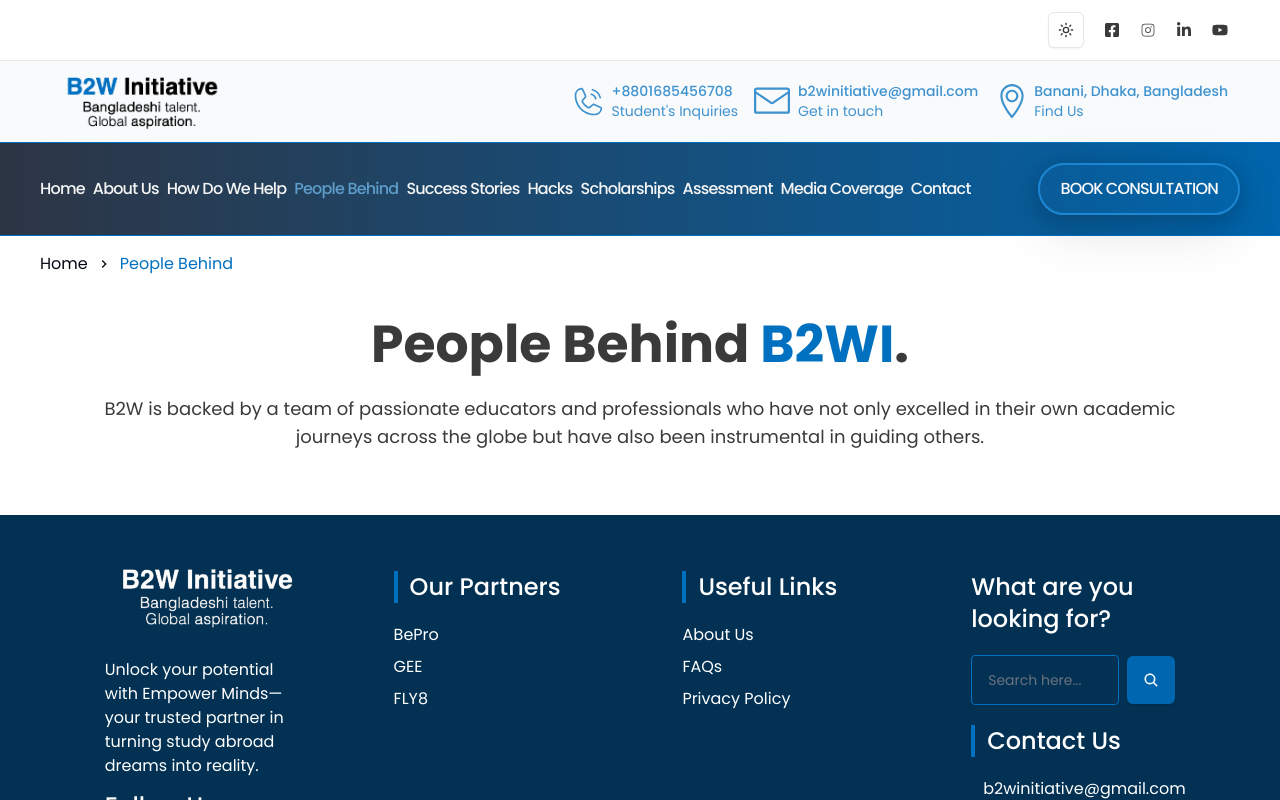
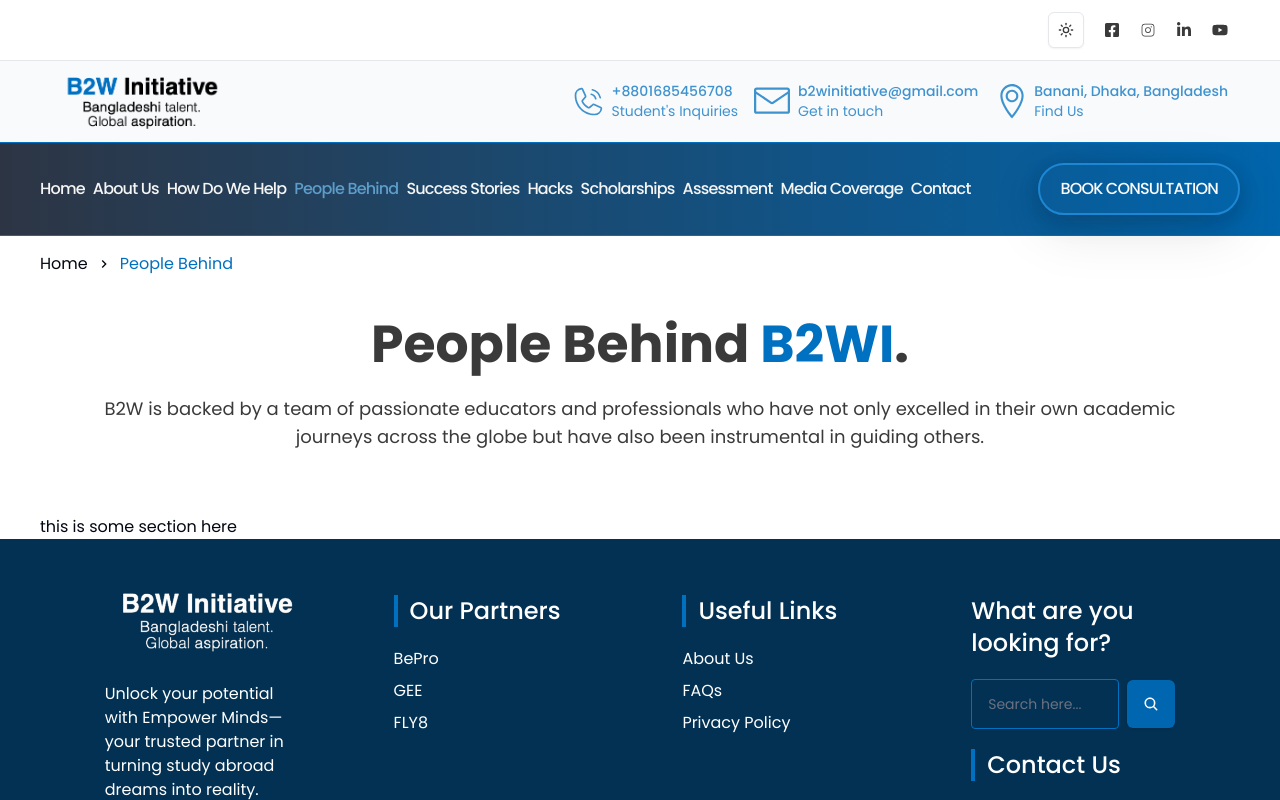
Before and after one commit to wpseemol/b2wi-development, a Next.js app: page /people-behind in a window 1280 px wide. Shown: the top 800 px of the page. Built offline with nearby package versions, Linux system fonts and the light colour scheme.

Commit message:
people behind section keep dada here

```diff
--- /dev/null
+++ b/app/people-behind/_components/people-Behind-content.tsx
@@ -0,0 +1,3 @@
+export default function PeopleBehindContent() {
+    return <div>this is some section here</div>;
+}
--- a/app/people-behind/page.tsx
+++ b/app/people-behind/page.tsx
@@ -1,11 +1,13 @@
 import BreadcrumbFirstLink from '@/components/breadcrumb-first-link';
 import HeaderContent from './_components/header-content';
+import PeopleBehindContent from './_components/people-Behind-content';
 
 export default function PeopleBehindPage() {
     return (
         <main className="container mx-auto">
             <BreadcrumbFirstLink currentPageName="People Behind" />
             <HeaderContent />
+            <PeopleBehindContent />
         </main>
     );
 }
```
